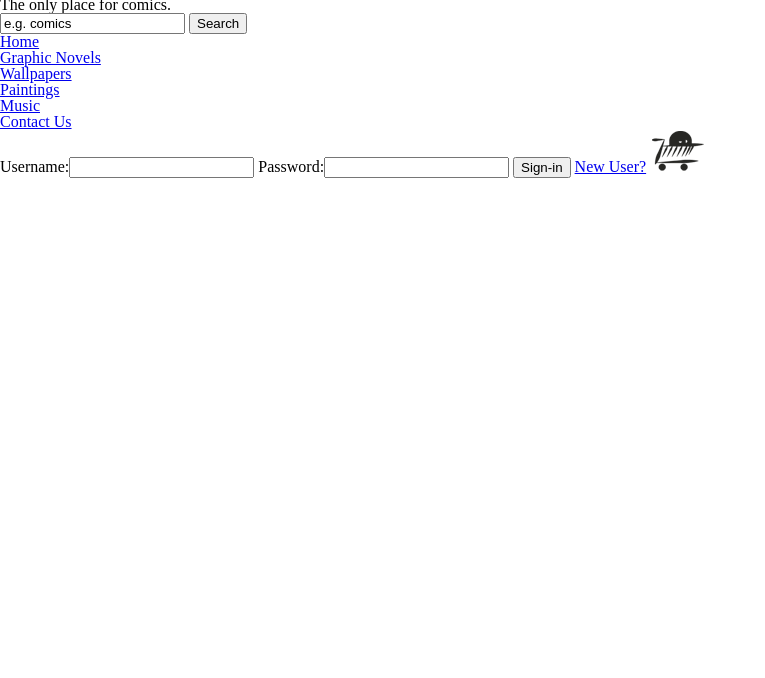
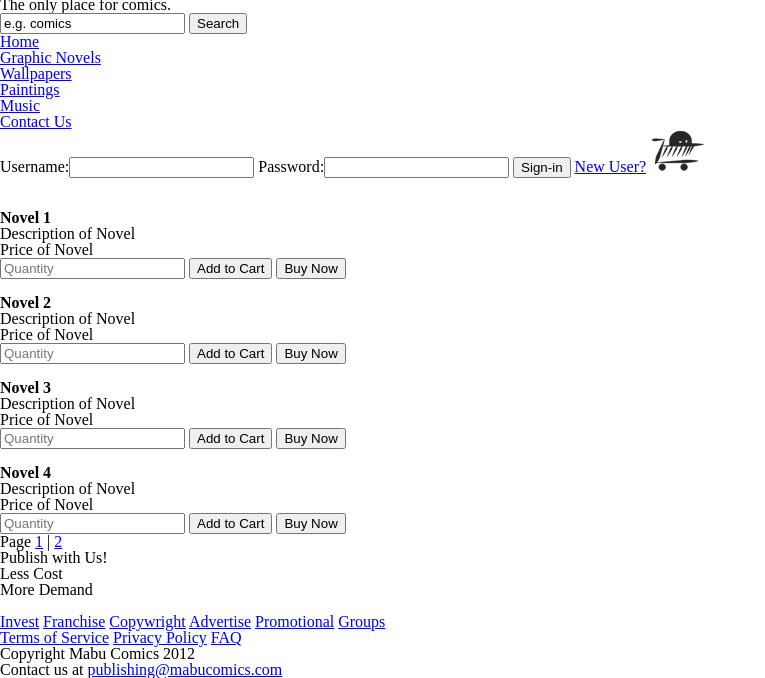
Before and after one commit to mfleming7024/wsp, a plain HTML site: page site/novels.html in a window 1280 px wide. Shown: the part 272-950 px from the top of the page, without its empty margins (0-765 px from the left). Before the commit the page ends 800 px from the top, so only its background shows below. Drawn offline with Linux system fonts and the light colour scheme.

Commit message:
Finished basic framework for all pages

```diff
--- a/site/novels.html
+++ b/site/novels.html
@@ -19,7 +19,7 @@
     <nav>
         <ul>
         	<li><a href="index.html">Home</a></li>
-            <li><a href="novels.html">Graphic Novels</a></li>
+            <li><a href="novels.html" class="active">Graphic Novels</a></li>
             <li><a href="#">Wallpapers</a></li>
             <li><a href="#">Paintings</a></li>
             <li><a href="#">Music</a></li>
@@ -33,14 +33,80 @@
         <a href="#">New User?</a>
         <img src="images/icon_cart.png">
     </div>
-    	<div class="container">
-
-            <div class="main_cta">
-                <div class="">
-                </div>
+    <div class="container">
+   		<div class="ad_vertical">
+        	<img src="">
+        </div>
+        <div class="generic_content">
+        	<div class="generic_content1">
+            	<img src="">
+                <h4>Novel 1</h4>
+                <p>Description of Novel</p>
+                <p>Price of Novel</p>
+                <input type="number" placeholder="Quantity">
+                <input type="button" value="Add to Cart">
+                <input type="button" value="Buy Now">
             </div>
-
+            <div class="generic_content2">
+            	<img src="">
+                <h4>Novel 2</h4>
+                <p>Description of Novel</p>
+                <p>Price of Novel</p>
+                <input type="number" placeholder="Quantity">
+                <input type="button" value="Add to Cart">
+                <input type="button" value="Buy Now">
+            </div>
+            <div class="generic_content3">
+            	<img src="">
+                <h4>Novel 3</h4>
+                <p>Description of Novel</p>
+                <p>Price of Novel</p>
+                <input type="number" placeholder="Quantity">
+                <input type="button" value="Add to Cart">
+                <input type="button" value="Buy Now">
+            </div>
+            <div class="generic_content4">
+            	<img src="">
+                <h4>Novel 4</h4>
+                <p>Description of Novel</p>
+                <p>Price of Novel</p>
+                <input type="number" placeholder="Quantity">
+                <input type="button" value="Add to Cart">
+                <input type="button" value="Buy Now">
+            </div>
         </div>
+        <div class="pagination">
+        	<p>Page <a href="#" class="active">1</a> | <a href="page2.html">2</a></p>
+        </div>
+    </div>
+    <footer>
+        <div class="publish">
+          <p>Publish with Us!</p>
+          <ul>
+              <li>Less Cost</li>
+              <li>More Demand</li>
+          </ul>
+            <img src="">
+          </div>
+          <div class="bottom_nav">
+            <nav>
+                <a href="#">Invest</a>
+                <a href="#">Franchise</a>
+                <a href="#">Copywright</a>
+                <a href="#">Advertise</a>
+                <a href="#">Promotional</a>
+                <a href="#">Groups</a>
+                <br>
+                <a href="#">Terms of Service</a>
+                <a href="#">Privacy Policy</a>
+                <a href="#">FAQ</a>
+                <p>Copyright Mabu Comics 2012</p>
+            </nav>
+          </div>
+          <div class="contact_us">
+              <p>Contact us at <a href="#">publishing@mabucomics.com</a></p>
+          </div>
+      </footer>
 
 </body>
 </html>
```
Also changed, not shown: site/contact.html (+31 -6 lines), site/index.html (+47 -4 lines), 1 other file.
